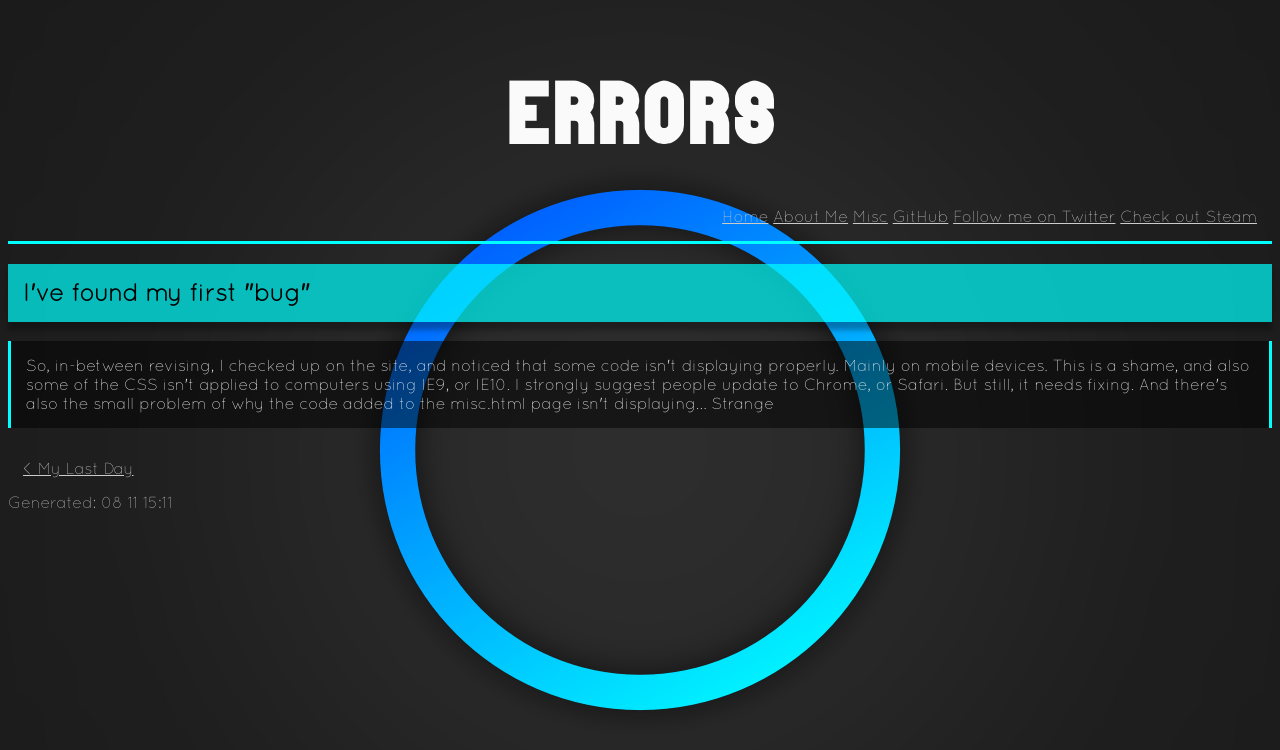
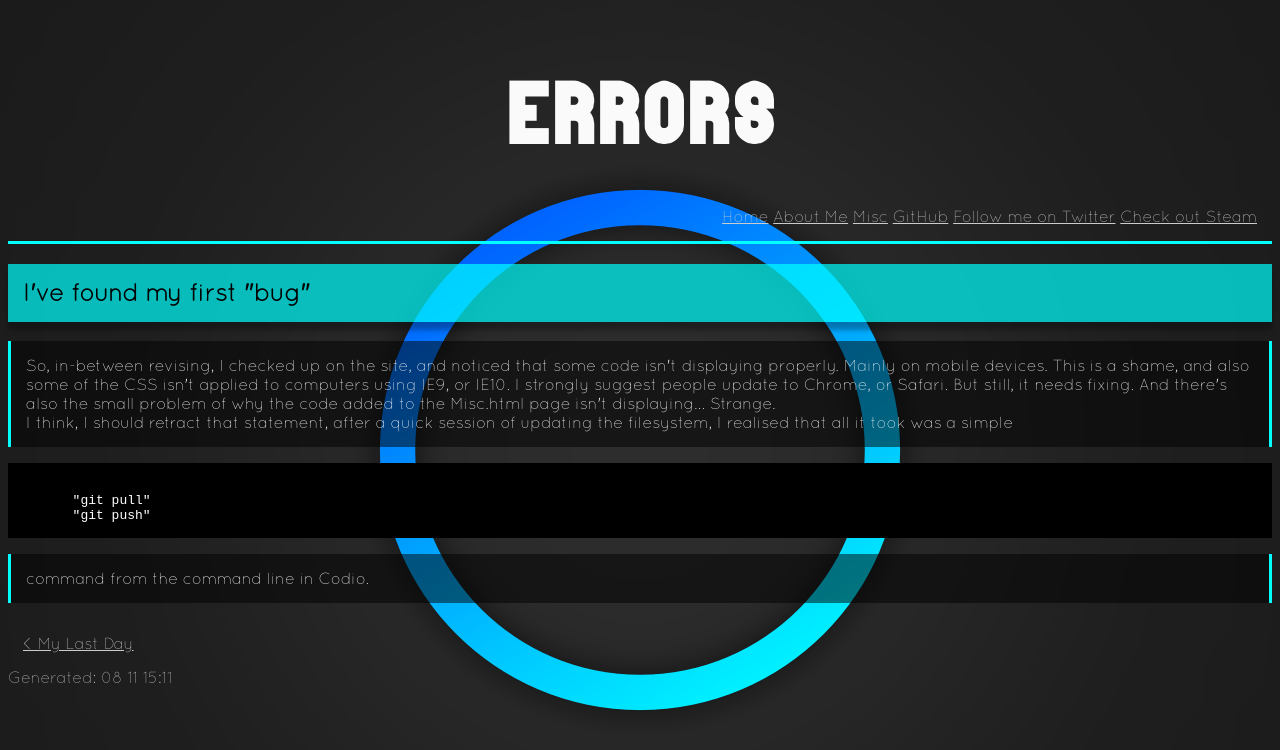
Before and after one commit to boffnoff/boffnoff.github.com, a Jekyll site: the page built from _posts/2013-11-06-noticed-things-arent-working.html, in a window 1280 px wide. Shown: the top 750 px of the page. Built offline with Jekyll 4.4.1, drawn with Linux system fonts in a browser that asks for light colours.

Commit message:
explained why the site suddenly worked

```diff
--- a/_posts/2013-11-06-noticed-things-arent-working.html
+++ b/_posts/2013-11-06-noticed-things-arent-working.html
@@ -7,5 +7,13 @@ layout: post
   <p>
     So, in-between revising, I checked up on the site, and noticed that some code isn't displaying properly. Mainly on mobile devices. This is a shame, and also some of the CSS isn't applied
       to computers using IE9, or IE10. I strongly suggest people update to Chrome, or Safari. But still, it needs fixing. And there's also the small problem of why the code added to the
-      misc.html page isn't displaying... Strange
-  </p>
+      Misc.html page isn't displaying... Strange.
+      <br>
+      I think, I should retract that statement, after a quick session of updating the filesystem, I realised that all it took was a simple
+      <pre><code>
+       "git pull"
+       "git push"
+</code></pre>
+<p>
+   command from the command line in Codio.
+</p>
```
